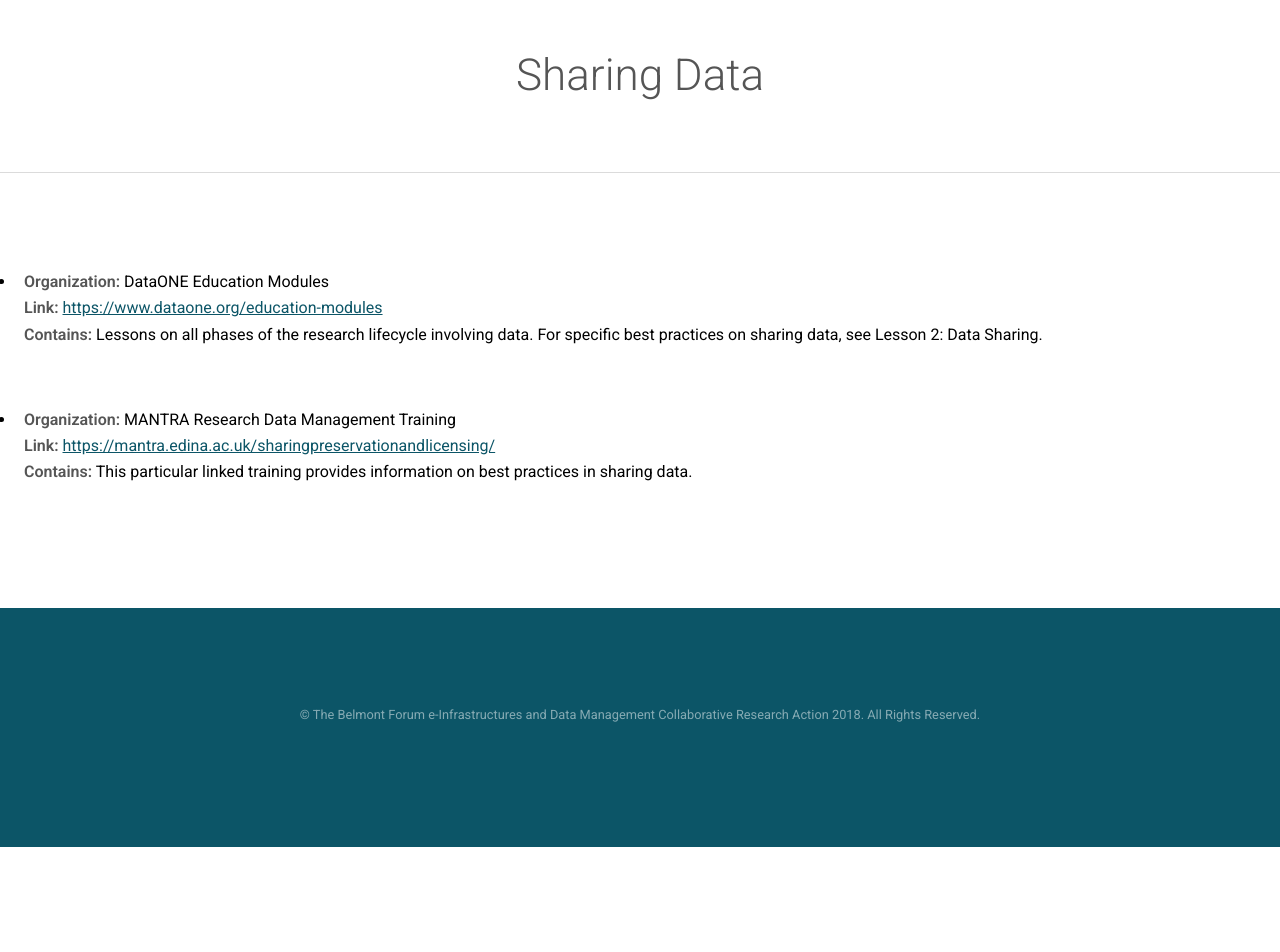
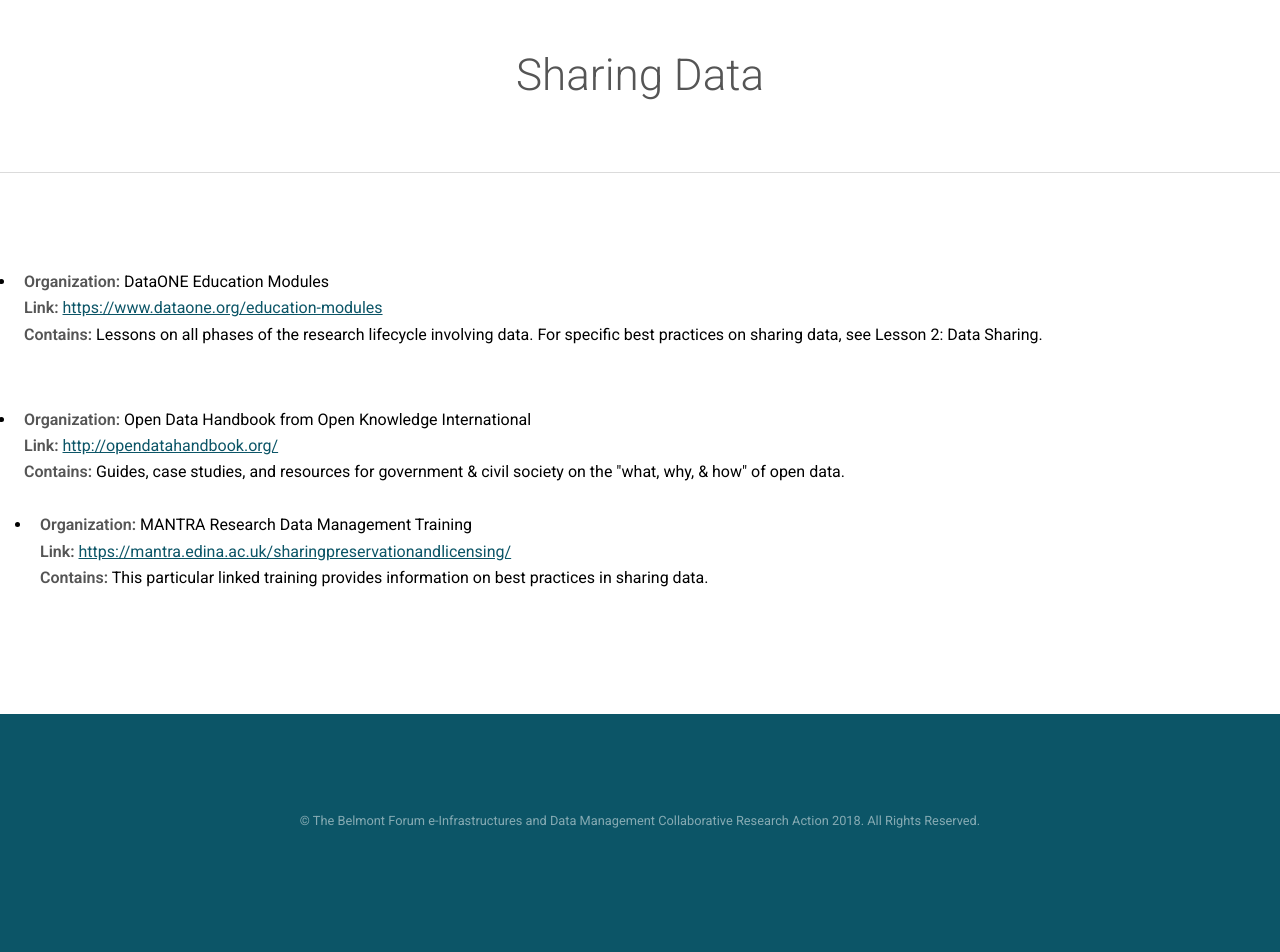
Before and after one commit to bfe-inf/toolkit, a Jekyll site: the page bp&s-sharing.html, which Jekyll copies as it is, in a window 1280 px wide. Shown: the part 472-1424 px from the top of the page. Built offline with Jekyll 4.4.1, drawn with Linux system fonts in a browser that asks for light colours; before the commit the page ends 1319 px from its top, so only the background shows below that.

Commit message:
Update bp&s-sharing.html

```diff
--- a/bp&s-sharing.html
+++ b/bp&s-sharing.html
@@ -50,12 +50,16 @@
 			<section id="two" class="wrapper">
       				<div class"inner">
    				 	<ul>
-	     					<li> <strong>Organization:</strong> DataONE Education Modules  <br/>
+	     					<li><strong>Organization:</strong> DataONE Education Modules<br/>
              	   				<strong>Link:</strong> <a href="https://www.dataone.org/education-modules" target="_blank">https://www.dataone.org/education-modules</a><br/>
 		   				<strong>Contains:</strong> Lessons on all phases of the research lifecycle involving data. For specific best practices on sharing data, see Lesson 2: Data Sharing.</li><br/>
       					</ul>
 					<ul>
-	     					<li> <strong>Organization:</strong> MANTRA Research Data Management Training  <br/>
+						<li><strong>Organization:</strong> Open Data Handbook from Open Knowledge International<br/>
+             	   				<strong>Link:</strong> <a href="http://opendatahandbook.org/" target="_blank">http://opendatahandbook.org/</a><br/>
+		   				<strong>Contains:</strong> Guides, case studies, and resources for government & civil society on the "what, why, & how" of open data. </li><br/>
+					<ul>
+	     					<li><strong>Organization:</strong> MANTRA Research Data Management Training<br/>
              	   				<strong>Link:</strong> <a href="https://mantra.edina.ac.uk/sharingpreservationandlicensing/" target="_blank">https://mantra.edina.ac.uk/sharingpreservationandlicensing/</a><br/>
 		   				<strong>Contains:</strong> This particular linked training provides information on best practices in sharing data. </li><br/>
       					</ul>
```
